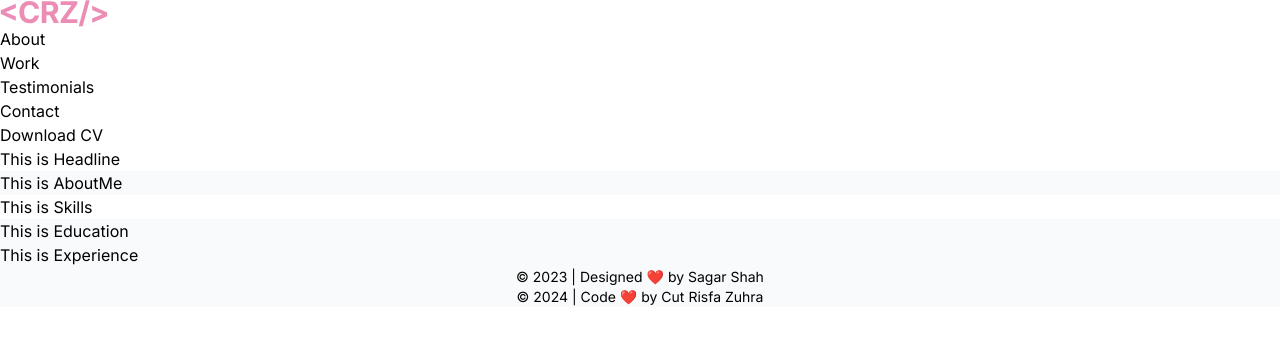
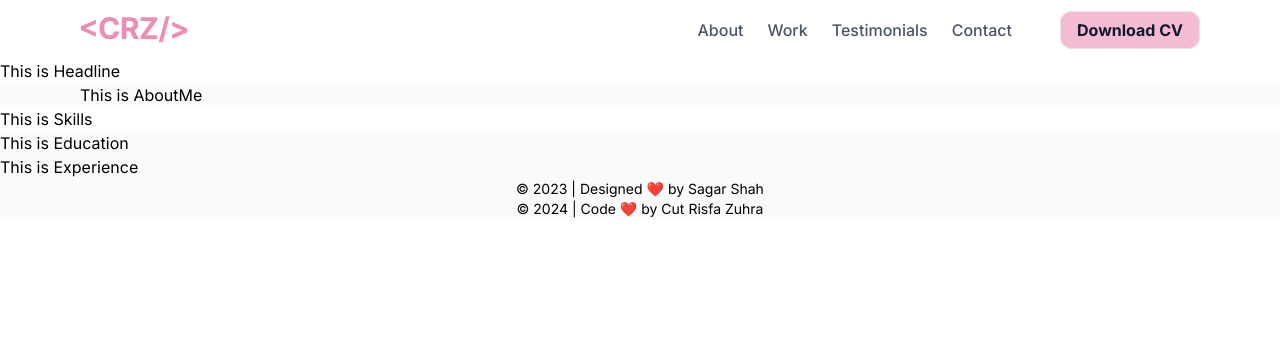
Before and after one commit to faracutrisfa/Personal-Portofolio-Cut, a React (Vite) app: page / in a window 1280 px wide. Shown: the top 344 px of the page. Built offline with nearby package versions, Linux system fonts and the light colour scheme.

Commit message:
style: adding style navbar

```diff
--- a/package.json
+++ b/package.json
@@ -10,9 +10,12 @@
     "preview": "vite preview"
   },
   "dependencies": {
+    "aos": "^3.0.0-beta.6",
     "react": "^18.2.0",
     "react-dom": "^18.2.0",
-    "react-router-dom": "^6.23.1"
+    "react-icons": "^5.2.1",
+    "react-router-dom": "^6.23.1",
+    "react-scroll": "^1.9.0"
   },
   "devDependencies": {
     "@types/react": "^18.2.66",
--- a/src/components/LandingPage/AboutMe.jsx
+++ b/src/components/LandingPage/AboutMe.jsx
@@ -1,5 +1,5 @@
 export default function AboutMe() {
     return (
-      <div id="AboutMe" className="bg-primary-50">This is AboutMe</div>
+      <div id="AboutMe" className="bg-primary-50 px-20">This is AboutMe</div>
     )
   }
--- a/src/components/Layout/PageLayout.jsx
+++ b/src/components/Layout/PageLayout.jsx
@@ -3,7 +3,7 @@ import Navbar from "../Navbar";
 
 const PageLayout = ({children}) => {
   return (
-    <div className="font-Inter">
+    <div className="font-Inter mx-auto">
         <Navbar/>
         {children}
         <Footer/>
--- a/src/components/Navbar.jsx
+++ b/src/components/Navbar.jsx
@@ -1,16 +1,104 @@
-import Logo from "../assets/image/logoCut.svg"
+import { Link } from "react-scroll";
+import { useState } from "react";
+import { RxHamburgerMenu } from "react-icons/rx";
+import { IoClose } from "react-icons/io5";
+import Logo from "../assets/image/logoCut.svg";
 
 export default function Navbar() {
-    return (
-      <nav>
-        <img src={Logo} alt="logo" />
-        <ul>
-          <li>About</li>
-          <li>Work</li>
-          <li>Testimonials</li>
-          <li>Contact</li>
-        </ul>
-        <a href="https://drive.google.com/drive/folders/1sP9alvtJpKOGglPtPbCgJfGnJly-9Ogf?usp=sharing" target="blank">Download CV</a>
-      </nav>
-    )
-  }
+  const [click, setClick] = useState(false);
+  const handleClick = () => setClick(!click);
+
+  return (
+    <nav className="flex justify-between items-center font-medium text-base text-primary-600 px-20 py-4">
+      <img src={Logo} alt="logo" />
+      <ul className="gap-6 hidden lg:flex">
+        <Link
+          spy={true}
+          smooth={true}
+          to="about">
+          <li className="hover:border-secondary-900 hover:text-secondary-900">About</li>
+        </Link>
+        <Link
+          spy={true}
+          smooth={true}
+          to="work">
+          <li className="hover:border-secondary-900 hover:text-secondary-900">Work</li>
+        </Link>
+        <Link
+          spy={true}
+          smooth={true}
+          to="testimonials">
+          <li className="hover:border-secondary-900 hover:text-secondary-900">Testimonials</li>
+        </Link>
+        <Link
+          spy={true}
+          smooth={true}
+          to="contact">
+          <li className="hover:border-secondary-900 hover:text-secondary-900">Contact</li>
+        </Link>
+        <li className="ml-6 font-bold text-primary-900">
+          <a
+            href="https://drive.google.com/drive/folders/1sP9alvtJpKOGglPtPbCgJfGnJly-9Ogf?usp=sharing"
+            target="_blank"
+            className="border bg-secondary-300 rounded-xl px-4 py-2">
+            Download CV
+          </a>
+        </li>
+      </ul>
+
+      <div className="block lg:hidden relative">
+        <button
+          onClick={handleClick}>
+          {click ? <IoClose size={24} /> : <RxHamburgerMenu size={24} />}
+        </button>
+        {click && <div className="fixed inset-0 bg-black opacity-50"></div>}
+
+        <div
+          className={`fixed top-0 right-0 h-full w-2/3 bg-white shadow-lg transition-transform ${click ? 'translate-x-0 duration-500' : 'translate-x-full duration-500'}`}>
+          <div className="flex justify-between items-center p-4">
+            <img src={Logo} alt="logo" className="h-6" />
+            <button onClick={handleClick}>
+              <IoClose size={24} />
+            </button>
+          </div>
+          <hr className="w-full border-t-2 border-primary-50"></hr>
+          <ul className="flex flex-col items-start gap-4 px-4 py-4 font-medium test-base">
+            <Link
+              spy={true}
+              smooth={true}
+              to="about">
+              <li className="hover:border-secondary-900 hover:text-secondary-900">About</li>
+            </Link>
+            <Link
+              spy={true}
+              smooth={true}
+              to="work">
+              <li className="hover:border-secondary-900 hover:text-secondary-900">Work</li>
+            </Link>
+            <Link
+              spy={true}
+              smooth={true}
+              to="testimonials">
+              <li className="hover:border-secondary-900 hover:text-secondary-900">Testimonials</li>
+            </Link>
+            <Link
+              spy={true}
+              smooth={true}
+              to="contact">
+              <li className="hover:border-secondary-900 hover:text-secondary-900">Contact</li>
+            </Link>
+            <hr className="w-full border-t-2 border-primary-50"></hr>
+            <li className="font-bold text-primary-900 mt-4">
+              <a
+                href="https://drive.google.com/drive/folders/1sP9alvtJpKOGglPtPbCgJfGnJly-9Ogf?usp=sharing"
+                target="_blank"
+                className="border bg-secondary-300 rounded-xl px-4 py-2">
+                Download CV
+              </a>
+            </li>
+          </ul>
+        </div>
+      </div>
+    </nav>
+  );
+}
--- a/tailwind.config.js
+++ b/tailwind.config.js
@@ -13,6 +13,7 @@ export default {
           900: '#111827',
         },
         'secondary': {
+          300: '#F4BBD3',
           900: '#EB8DB5',
         },
       },
```
Also changed, not shown: 1 other file (tests, documents, lock files or other folders).
